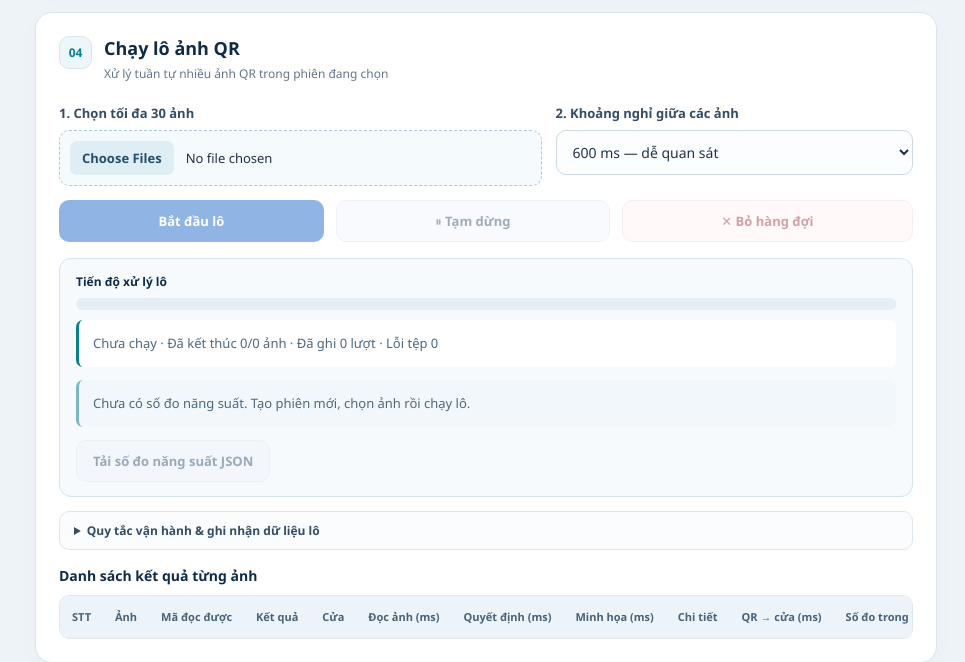
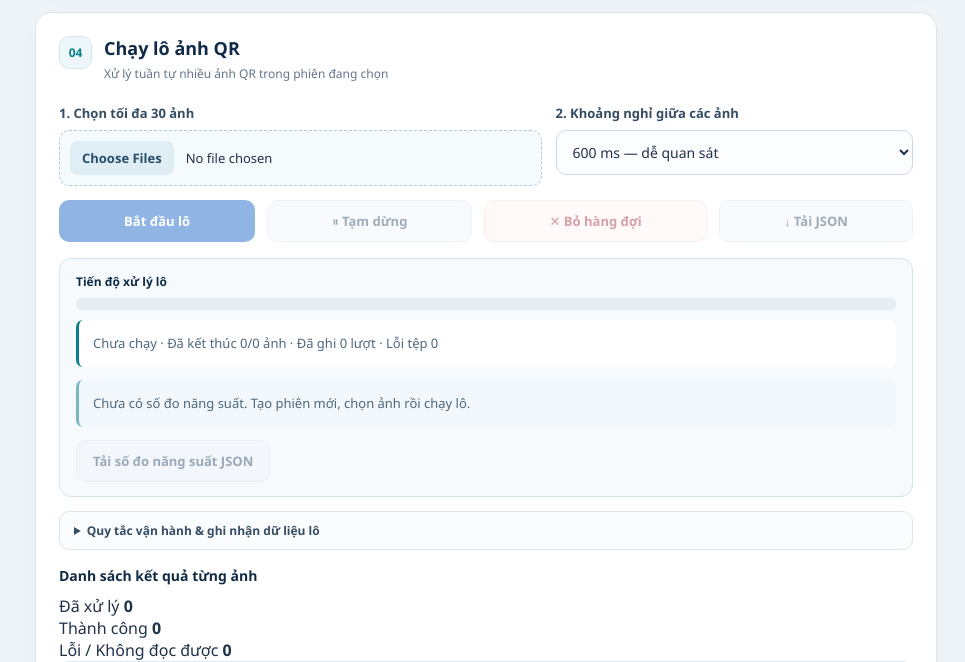
Before and after one commit to tam2006/smart-logistics-nhom-10, a Flask app: page / in a window 1280 px wide. Shown: the part 1904-2566 px from the top of the page, without its empty margins (315-1280 px from the left). Run offline with Flask 3, Linux system fonts and the light colour scheme; data comes from the database, SQL or seed files in the repository; data that the repository does not hold is empty.

Commit message:
Update index.html

```diff
--- a/templates/index.html
+++ b/templates/index.html
@@ -216,7 +216,7 @@
               type="submit"
               disabled
             >
-              1. Đọc ảnh QR
+1. Đọc ảnh QR
             </button>
           </form>
 
@@ -303,6 +303,15 @@
             >
               ✕ Bỏ hàng đợi
             </button>
+
+            <button
+              id="batchExportJson"
+              class="button secondary"
+              type="button"
+              disabled
+            >
+              ↓ Tải JSON
+            </button>
           </div>
 
           <div class="batch-status-box">
@@ -338,6 +347,21 @@
 
           <div class="batch-table-header">
             <h3>Danh sách kết quả từng ảnh</h3>
+          </div>
+
+          <div class="batch-summary" aria-label="Tóm tắt kết quả lô">
+            <div class="batch-summary-item">
+              <span>Đã xử lý</span>
+              <strong id="batchProcessedCount">0</strong>
+            </div>
+            <div class="batch-summary-item is-success">
+              <span>Thành công</span>
+              <strong id="batchSuccessCount">0</strong>
+            </div>
+            <div class="batch-summary-item is-error">
+              <span>Lỗi / Không đọc được</span>
+              <strong id="batchErrorCount">0</strong>
+            </div>
           </div>
 
           <div class="table-wrap batch-table-wrap">
```
